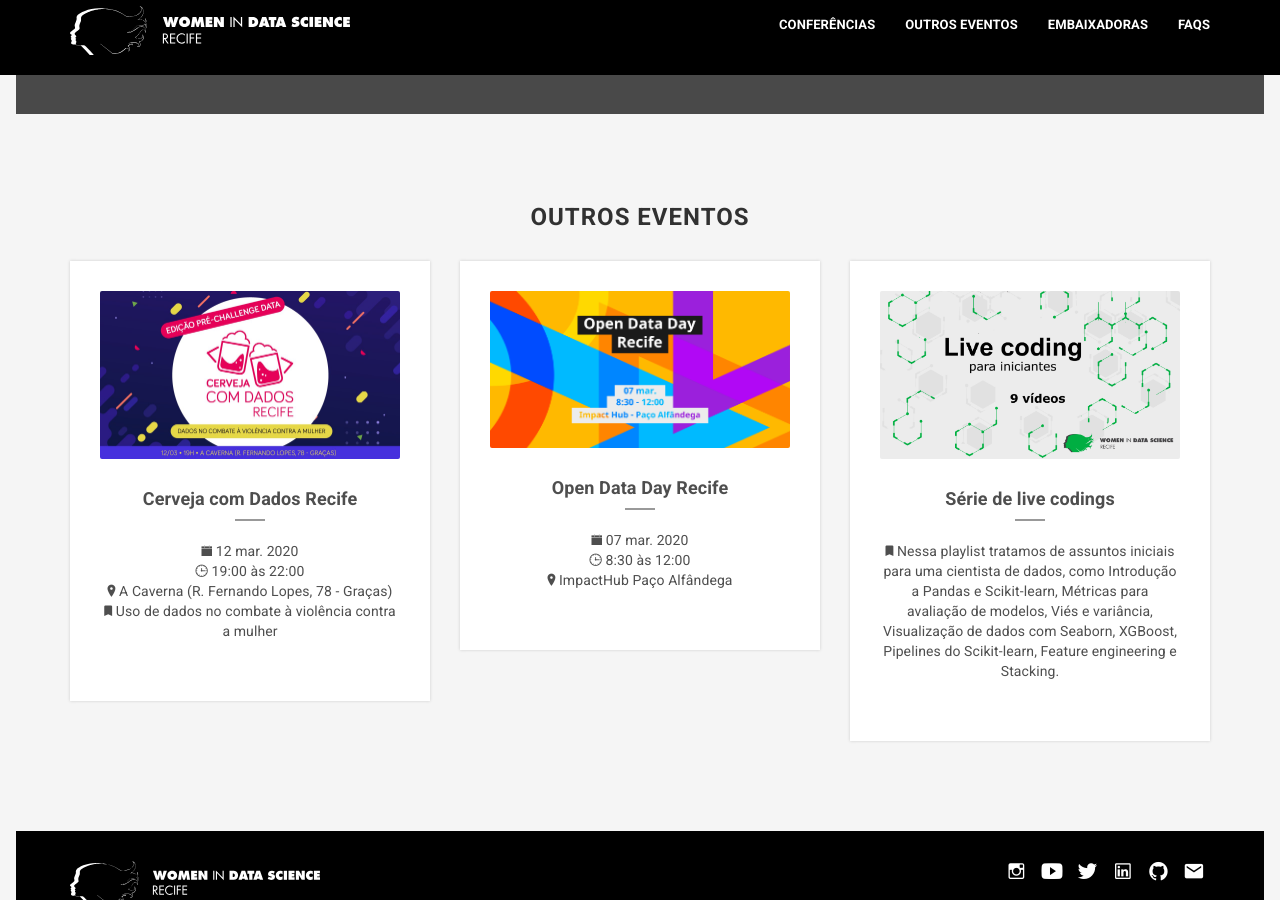
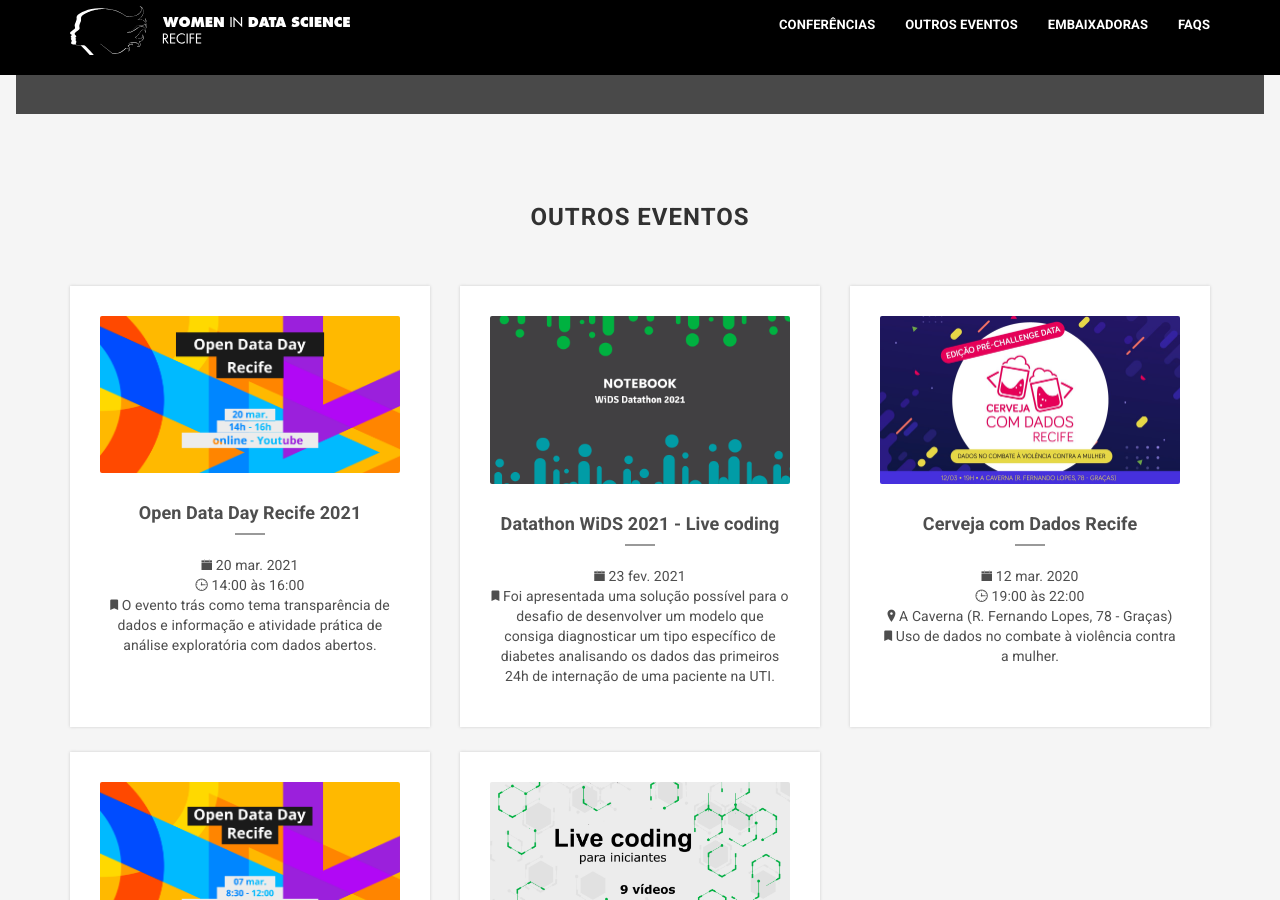
Before and after one commit to widsrecife/widsrecife.github.io, a Jekyll site: the page built from index.html, in a window 1280 px wide and 900 px high, scrolled down 2247 px. Built offline with Jekyll 4.4.1, drawn with Linux system fonts in a browser that asks for light colours; some web fonts are replaced; some of the changed text lies outside the part shown.

Commit message:
Inseri novos itens na sessao Outros Eventos

```diff
--- a/_data/other_events.yml
+++ b/_data/other_events.yml
@@ -1,13 +1,31 @@
+- title: Open Data Day Recife 2021
+  date: 20 mar. 2021
+  time: 14:00 às 16:00
+  location:
+  resume: O evento trás como tema transparência de dados e informação e atividade prática de análise exploratória com dados abertos.
+  image: odd-2021.png
+  image_description: Título na cor branca em um fundo colorido com formas geométricas
+  link: https://youtu.be/cXRf6jrLvrg
+
+- title: Datathon WiDS 2021 - Live coding
+  date: 23 fev. 2021
+  time:
+  location:
+  resume: Foi apresentada uma solução possível para o desafio de desenvolver um modelo que consiga diagnosticar um tipo específico de diabetes analisando os dados das primeiros 24h de internação de uma paciente na UTI.
+  image: dathathon-2021.png
+  image_description: Fundo cinza escuro com letras claras
+  link: https://youtu.be/KWKfzEU_Nbs
+
 - title: Cerveja com Dados Recife
   date: 12 mar. 2020
   time: 19:00 às 22:00
   location: A Caverna (R. Fernando Lopes, 78 - Graças)
-  resume: Uso de dados no combate à violência contra a mulher
+  resume: Uso de dados no combate à violência contra a mulher.
   image: cerveja-com-dados.jpg
   image_description: Duas canecas de cerveja no centro da imagem, fundo azul e informações sobre local, data e horário do evento
   link: https://www.meetup.com/pt-BR/Cerveja-com-Dados/events/269146418/
 
-- title: Open Data Day Recife
+- title: Open Data Day Recife 2020
   date: 07 mar. 2020
   time: 8:30 às 12:00
   location: ImpactHub Paço Alfândega
@@ -20,7 +38,7 @@
   date:
   time:
   location:
-  resume: Nessa playlist tratamos de assuntos iniciais para uma cientista de dados, como Introdução a Pandas e Scikit-learn, Métricas para avaliação de modelos, Viés e variância, Visualização de dados com Seaborn, XGBoost, Pipelines do Scikit-learn, Feature engineering e Stacking.
+  resume: Nessa playlist tratamos de assuntos iniciais para uma cientista de dados, como Pandas e Scikit-learn, Métricas para avaliação de modelos, Viés e variância, Seaborn, XGBoost, Pipelines do Scikit-learn, Feature engineering e Stacking.
   image: live-coding.png
   image_description: Título na cor preta em um fundo cinza com alguns triângulos verdes
   link: https://www.youtube.com/playlist?list=PLyZNoKCtDMrZ6RMSZOi8s4-QX1Ab3u4r0
--- a/assets/css/main.css
+++ b/assets/css/main.css
@@ -1360,6 +1360,8 @@ body {
     padding-bottom: 40px;
     box-shadow: 0 0 3px #ccc;
     padding: 30px;
+    margin: 25px 0 0;
+    height: 441px;
 }
 
 .welcome-section img {
```
Also changed, not shown: assets/images/other-events/dathathon-2021.png (added), assets/images/other-events/odd-2021.png (added).
